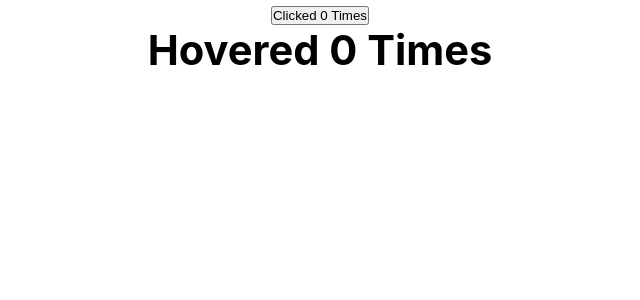
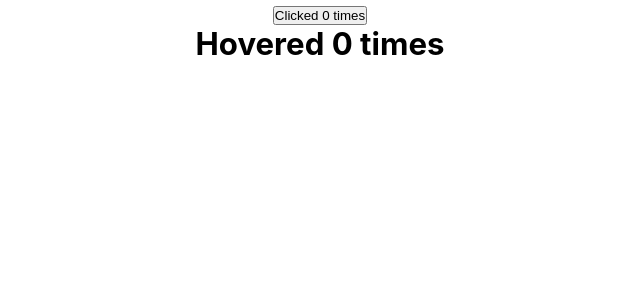
Before and after one commit to Nikk-05/React-Code-Space, a React (Create React App) app: page / in a window 1280 px wide. Shown: the top 300 px of the page, without its empty margins (320-960 px from the left). Built offline with nearby package versions, Linux system fonts and the light colour scheme; the HTML template or start-up script is replaced by a standard one.

Commit message:
adding render props

```diff
--- a/src/App.js
+++ b/src/App.js
@@ -5,6 +5,10 @@ import RegularPureParent from './Components/PureComponentReact/Parent'
 import ParentMemo from './Components/MemoComponent/ParentMemo'
 import ClickCounter from './Components/HigherOrderComponent/ClickCounter';
 import HoverCount from './Components/HigherOrderComponent/HoverCount';
+import User from './Components/Render Props/User';
+import Counter from './Components/Render Props/Counter';
+import ClickCounter2 from './Components/Render Props/ClickCounter2'
+import HoverCounter2 from './Components/Render Props/HoverCounter2'
 
 function App() {
   return (
@@ -13,8 +17,17 @@ function App() {
      {/* <LifeCycleMounting/> */}
      {/* <RegularPureParent/> */}
      {/* <ParentMemo/> */}
-     <ClickCounter/>
-     <HoverCount/>
+     {/* <ClickCounter name='Nikhil'/>
+     <HoverCount name='Nikhil'/> */}
+     {/* <User name = {()=> 'Nikhil'} render = {(isLogged)=> isLogged ? "Member" : "Guest"}/> */}
+
+    {<Counter render={(count, incrementCount)=>
+      <ClickCounter2 count={count} incrementCount={incrementCount}/>
+    } />}
+
+    {<Counter render={(count,incrementCount)=>
+      <HoverCounter2 count={count} incrementCount={incrementCount}/>
+     } />}
     </div>
   );
 }
--- /dev/null
+++ b/src/Components/Render Props/ClickCounter2.jsx
@@ -0,0 +1,14 @@
+import React, { Component } from 'react'
+
+class ClickCounter2 extends Component {
+  render() {
+    const {count, incrementCount}=this.props
+    return (
+      <div>
+        <button onClick={incrementCount}>Clicked {count} times</button>
+      </div>
+    )
+  }
+}
+
+export default ClickCounter2
--- /dev/null
+++ b/src/Components/Render Props/Counter.jsx
@@ -0,0 +1,29 @@
+import React, { Component } from 'react'
+
+class Counter extends Component {
+
+    constructor() {
+        super()
+        {
+          this.state={
+            count:0
+          }
+        }
+      }
+
+      incrementCount = ()=>{
+        this.setState(prevState=>{
+            return {count: prevState.count + 1}
+        })
+      }
+
+  render() {
+    return (
+      <div>
+        {this.props.render(this.state.count,this.incrementCount)}
+      </div>
+    )
+  }
+}
+
+export default Counter
--- /dev/null
+++ b/src/Components/Render Props/HoverCounter2.jsx
@@ -0,0 +1,13 @@
+import React, { Component } from 'react'
+
+class HoverCounter2 extends Component {
+  render() {
+    const {count, incrementCount}=this.props
+    return (
+      <div>
+        <h2 onMouseOver={incrementCount}>Hovered {count} times</h2>
+      </div>
+    )
+  }
+}
+export default HoverCounter2
--- /dev/null
+++ b/src/Components/Render Props/User.jsx
@@ -0,0 +1,14 @@
+import React, { Component } from 'react'
+
+class User extends Component {
+  render() {
+    return (
+      <div>
+        <h1>Welcome {this.props.name()}</h1>
+        <h4>{this.props.render(true)}</h4>
+      </div>
+    )
+  }
+}
+
+export default User
```
